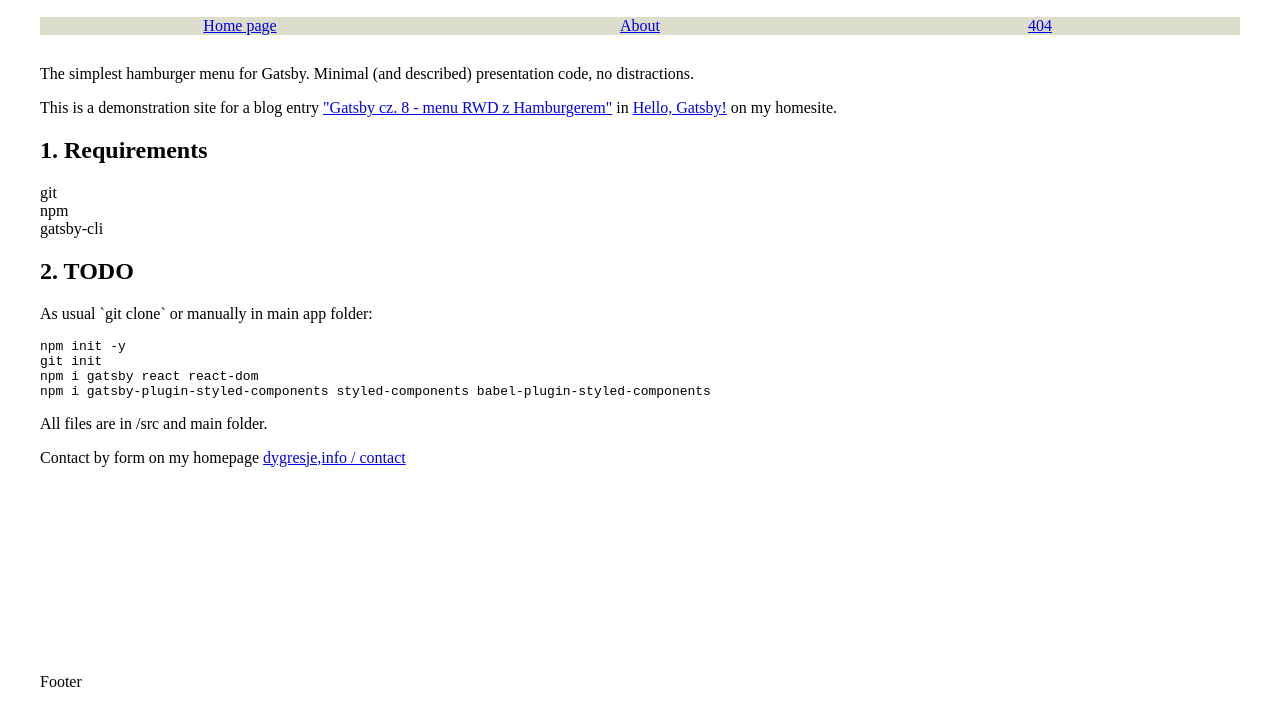
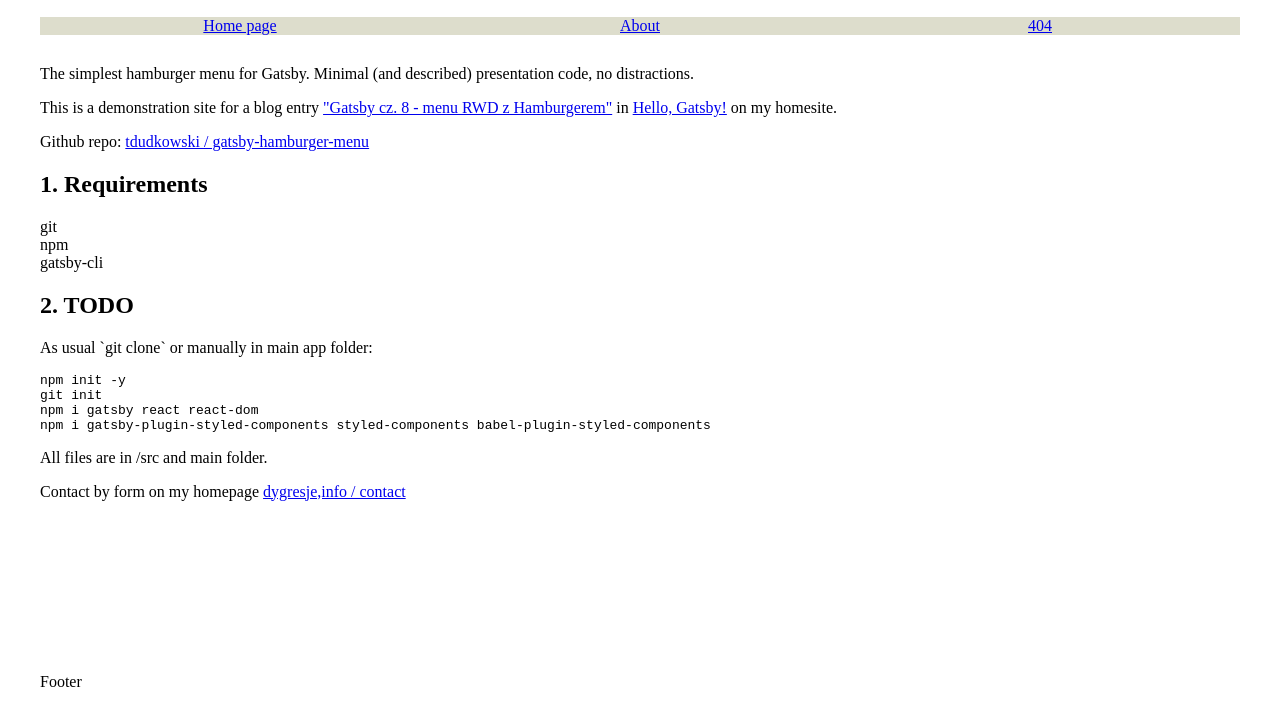
Before and after one commit to tdudkowski/gatsby-hamburger-menu, a Gatsby site: page / in a window 1280 px wide. Shown: the part 79-800 px from the top of the page. Built offline with nearby package versions, Linux system fonts and the light colour scheme; Gatsby itself is replaced by a stand-in of ours.

Commit message:
add live site address and gh repo

```diff
--- a/src/pages/index.js
+++ b/src/pages/index.js
@@ -8,6 +8,8 @@ const IndexPage = () => {
 <p>The simplest hamburger menu for Gatsby. Minimal (and described) presentation code, no distractions.</p>
 
 <p>This is a demonstration site for a blog entry <a href="https://dygresje.info/blog/gatsby-menu/">"Gatsby cz. 8 - menu RWD z Hamburgerem"</a> in  <a href="https://dygresje.info/blog/gatsby/">Hello, Gatsby!</a> on my homesite.</p>
+
+<p>Github repo: <a href="https://github.com/tdudkowski/gatsby-hamburger-menu">tdudkowski / gatsby-hamburger-menu</a></p>
 
 <h2>1. Requirements</h2>
 
```
Also changed, not shown: README.md.
